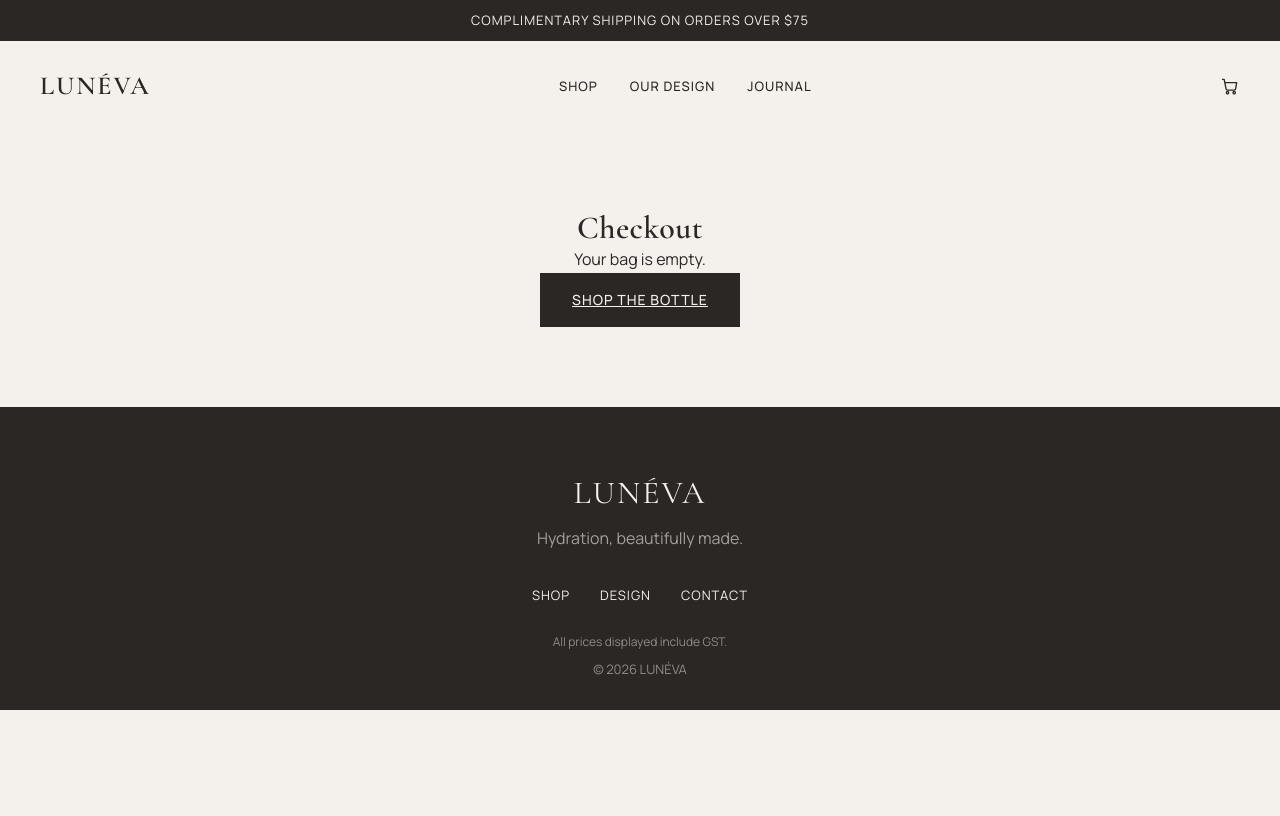
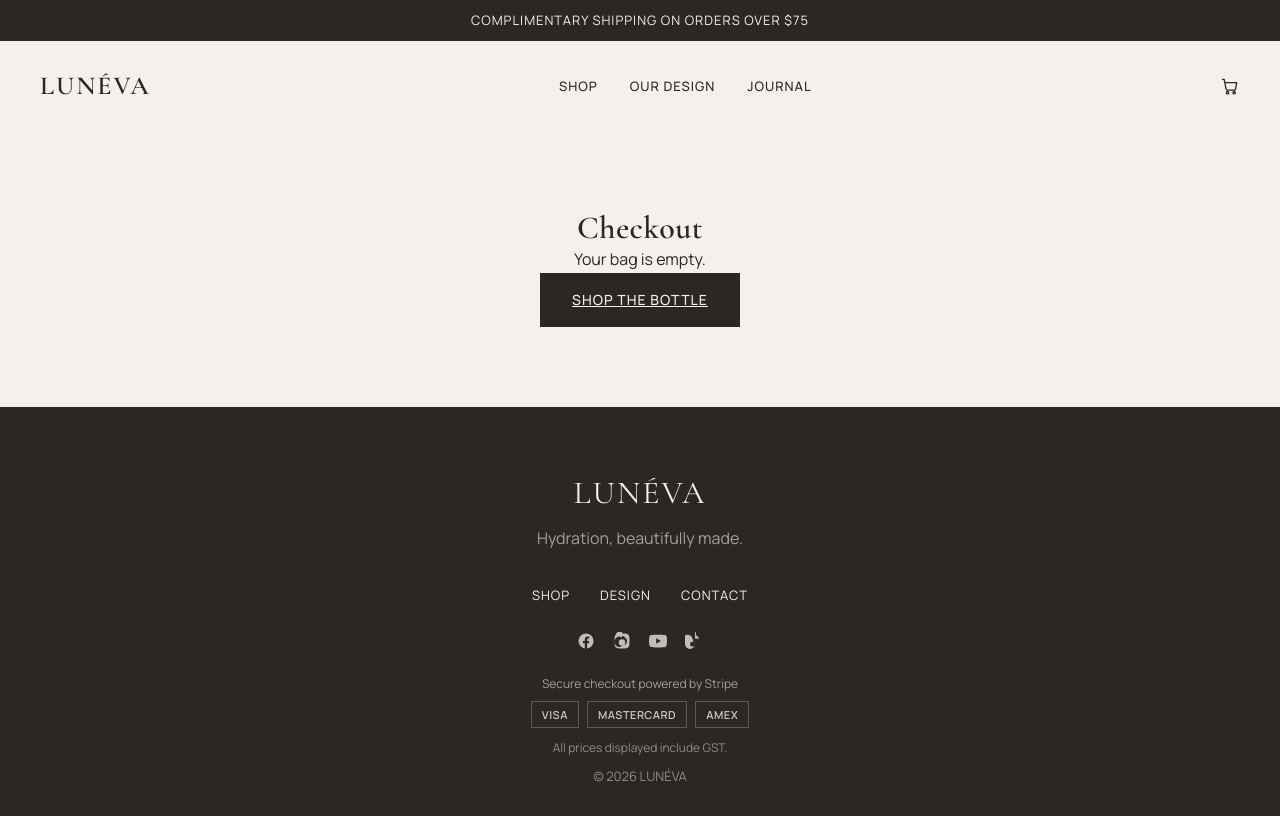
Before and after one commit to Luneva-Collections/Luneva, a Next.js app: page /checkout in a window 1280 px wide. Built offline with nearby package versions, Linux system fonts and the light colour scheme.

Commit message:
sync from VM 400

```diff
--- a/app/checkout/page.js
+++ b/app/checkout/page.js
@@ -5,6 +5,7 @@
 import { useState } from 'react';
 import { useCart } from '../../lib/cart-context';
 import { formatPrice } from '../../lib/products';
+import PaymentBadges from '../../components/PaymentBadges';
 
 export default function CheckoutPage() {
   const { lines, totalCents, hydrated } = useCart();
@@ -68,6 +69,7 @@
           <input type="text" placeholder="Country" required defaultValue="Australia" />
 
           <h2>Payment</h2>
+          <PaymentBadges />
           <p className="checkout-payment-note">Payment processing isn&apos;t connected yet — this button won&apos;t charge you anything.</p>
           <p className="checkout-gst-note">All prices shown include GST. A tax invoice will be issued with your order confirmation.</p>
 
--- a/app/globals.css
+++ b/app/globals.css
@@ -405,3 +405,29 @@
 .shop-gst-note { color: var(--secondary-text); font-size: 13px; margin-top: -30px; margin-bottom: 50px; }
 .checkout-gst-note { font-size: 12px; color: var(--secondary-text); }
 .checkout-gst-note-summary { margin-top: 12px; text-align: right; }
+
+/* Social links */
+.social-links { display: flex; justify-content: center; gap: 18px; margin-bottom: 24px; }
+.social-link {
+  color: var(--cream-bg);
+  opacity: 0.75;
+  display: inline-flex;
+  transition: opacity 0.3s ease;
+}
+.social-link:hover { opacity: 1; }
+
+/* Payment badges */
+.payment-badges { margin: 10px 0; }
+.payment-badges-label { display: block; font-size: 12px; color: var(--secondary-text); margin-bottom: 8px; }
+.payment-badges-row { display: flex; gap: 8px; flex-wrap: wrap; }
+.payment-badge {
+  border: 1px solid rgba(0,0,0,0.15);
+  padding: 4px 10px;
+  font-size: 11px;
+  letter-spacing: 0.5px;
+  font-weight: 600;
+  color: var(--secondary-text);
+}
+.footer .payment-badges-label { color: rgba(244,240,235,0.6); }
+.footer .payment-badges-row { justify-content: center; }
+.footer .payment-badge { color: rgba(244,240,235,0.8); border-color: rgba(244,240,235,0.25); }
--- a/components/Footer.js
+++ b/components/Footer.js
@@ -1,3 +1,6 @@
+import SocialLinks from './SocialLinks';
+import PaymentBadges from './PaymentBadges';
+
 export default function Footer() {
   return (
     <footer className="footer">
@@ -9,6 +12,8 @@
           <li><a href="/our-design">DESIGN</a></li>
           <li><a href="/contact">CONTACT</a></li>
         </ul>
+        <SocialLinks />
+        <PaymentBadges />
         <p className="footer-gst-note">All prices displayed include GST.</p>
         <p className="copyright">© 2026 LUNÉVA</p>
       </div>
--- /dev/null
+++ b/components/PaymentBadges.js
@@ -0,0 +1,13 @@
+export default function PaymentBadges() {
+  const cards = ['VISA', 'MASTERCARD', 'AMEX'];
+  return (
+    <div className="payment-badges">
+      <span className="payment-badges-label">Secure checkout powered by Stripe</span>
+      <div className="payment-badges-row">
+        {cards.map((c) => (
+          <span className="payment-badge" key={c}>{c}</span>
+        ))}
+      </div>
+    </div>
+  );
+}
--- /dev/null
+++ b/components/SocialLinks.js
@@ -0,0 +1,27 @@
+export default function SocialLinks() {
+  // Placeholder hrefs until real profile URLs are provided.
+  const links = [
+    { name: 'Facebook', href: '#', icon: (
+      <path d="M22 12a10 10 0 10-11.6 9.87v-6.98H7.9V12h2.5V9.8c0-2.47 1.47-3.84 3.72-3.84 1.08 0 2.2.2 2.2.2v2.42h-1.24c-1.22 0-1.6.76-1.6 1.54V12h2.72l-.44 2.89h-2.28v6.98A10 10 0 0022 12z" />
+    ) },
+    { name: 'Instagram', href: '#', icon: (
+      <path d="M12 2c2.72 0 3.06.01 4.12.06 1.06.05 1.79.22 2.43.47.66.26 1.22.6 1.77 1.15.55.55.9 1.11 1.15 1.77.25.64.42 1.37.47 2.43.05 1.06.06 1.4.06 4.12s-.01 3.06-.06 4.12c-.05 1.06-.22 1.79-.47 2.43a4.9 4.9 0 01-1.15 1.77 4.9 4.9 0 01-1.77 1.15c-.64.25-1.37.42-2.43.47-1.06.05-1.4.06-4.12.06s-3.06-.01-4.12-.06c-1.06-.05-1.79-.22-2.43-.47a4.9 4.9 0 01-1.77-1.15 4.9 4.9 0 01-1.15-1.77c-.25-.64-.42-1.37-.47-2.43C2.01 15.06 2 14.72 2 12s.01-3.06.06-4.12c.05-1.06.22-1.79.47-2.43.26-.66.6-1.22 1.15-1.77A4.9 4.9 0 015.45.53c.64-.25 1.37-.42 2.43-.47C8.94.01 9.28 0 12 0zm0 5.35A6.65 6.65 0 1012 18.65 6.65 6.65 0 0012 5.35zm0 10.97a4.32 4.32 0 110-8.64 4.32 4.32 0 010 8.64zm6.9-11.22a1.56 1.56 0 11-3.11 0 1.56 1.56 0 013.11 0z" />
+    ) },
+    { name: 'YouTube', href: '#', icon: (
+      <path d="M23.5 6.2a3 3 0 00-2.1-2.1C19.5 3.5 12 3.5 12 3.5s-7.5 0-9.4.6A3 3 0 00.5 6.2 31.4 31.4 0 000 12a31.4 31.4 0 00.5 5.8 3 3 0 002.1 2.1c1.9.6 9.4.6 9.4.6s7.5 0 9.4-.6a3 3 0 002.1-2.1A31.4 31.4 0 0024 12a31.4 31.4 0 00-.5-5.8zM9.6 15.6V8.4l6.3 3.6-6.3 3.6z" />
+    ) },
+    { name: 'TikTok', href: '#', icon: (
+      <path d="M16.6 0h-3.3v16.2a3.3 3.3 0 11-3.3-3.3c.3 0 .6 0 .9.1V9.6c-.3 0-.6-.1-.9-.1A6.6 6.6 0 100 15.9a6.6 6.6 0 006.6 6.6c3.6 0 6.6-3 6.6-6.6V8c1.3 1 3 1.6 4.8 1.6V6.3c-1.9 0-3.5-1.6-3.5-3.5V0z" />
+    ) },
+  ];
+
+  return (
+    <div className="social-links">
+      {links.map((l) => (
+        <a href={l.href} className="social-link" key={l.name} aria-label={l.name} target="_blank" rel="noopener noreferrer">
+          <svg viewBox="0 0 24 24" width="18" height="18" fill="currentColor" aria-hidden="true">{l.icon}</svg>
+        </a>
+      ))}
+    </div>
+  );
+}
```
